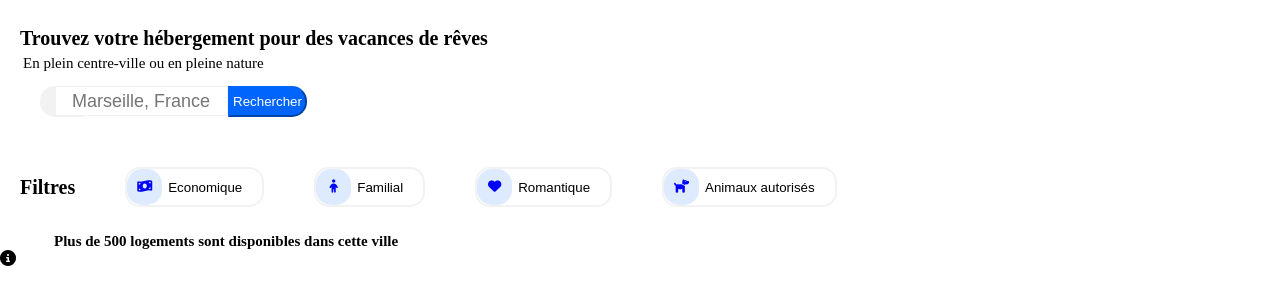
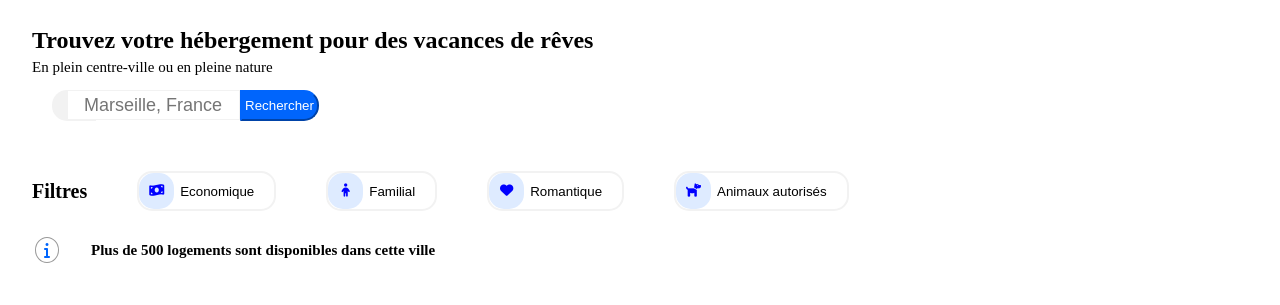
Before and after one commit to Nathan79300/NathanBacle_2_28042021, a plain HTML site: page index.html in a window 1280 px wide. Shown: the part 103-408 px from the top of the page. Drawn offline with Linux system fonts and the light colour scheme; files whose address does not match are found by name.

Commit message:
Reparation beug repository

```diff
--- a/index.html
+++ b/index.html
@@ -71,10 +71,11 @@
                     </button>
                 </div>
 
-                <div class="imformationn">
+                <div class="information">
+                <i class="fas fa-info"></i>
                <h3>Plus de 500 logements sont disponibles dans cette ville</h3>
-               <i class="fas fa-info-circle  id="information"></i> </div>
                 </div>
+
         </section>
 </body>
 </html>
--- a/style.css
+++ b/style.css
@@ -1,5 +1,3 @@
-
-
 *{
     margin: 0;
     padding: 0;
@@ -64,13 +62,13 @@ h1{
     margin-top: 30px;
     margin-bottom: 0px;
 
-    margin-left: 20px;
-    font-size: 20px;
+    margin-left: 32px;
+    white-space: nowrap;
 }
 
 p{
     font-size: 15px;
-    margin-left: 23px;
+    margin-left: 32px;
     margin-top: 5px;
     margin-bottom: 0px;
 
@@ -78,6 +76,7 @@ p{
 .formrecherche{
     display: flex;
     align-items: center;
+    margin-left: 32px;
 }
 
 .Barre {
@@ -108,7 +107,7 @@ p{
 
 .blockMap{
 
-    margin-left: 20px;
+
     width: 30px;
     display: flex;
     flex-direction: row;
@@ -135,7 +134,7 @@ p{
 }
 h2{
     font-size: 20px;
-    margin-left: 20px;
+
 }
 .containerfiltre{
     display: flex;
@@ -144,7 +143,7 @@ h2{
     flex-direction: row;
 
     font-weight: bold;
-
+    margin-left: 32px;
     margin-top: 50px;
 }
 
@@ -211,6 +210,24 @@ h2{
 }
 h3{
     font-size: 15px;
-    margin-left: 54px;
+    margin: 0px;
+    margin-left: 32px;
+
+}
+.information {
+
     margin-top: 26px;
+    display: flex;
+    align-items: center;
+    margin-left: 35px;
 }
+
+.fa-info {
+    border: solid 1px #999999;
+    border-radius: 100%;
+    padding: 4px;
+    padding-left: 8px;
+    padding-right: 8px;
+    color: #0065FC;
+
+}
```
Also changed, not shown: Reservia.png (added).
